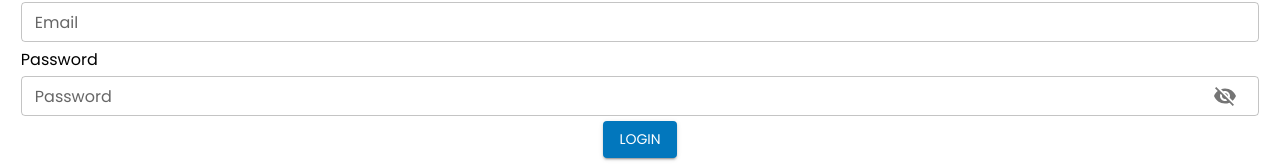
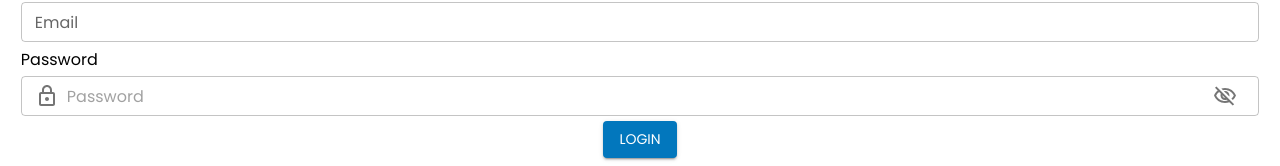
Before and after one commit to 2110336-2565-2/sec1_Group7_Tourister, a Next.js app in the folder frontend/: page /login in a window 1280 px wide. Shown: the part 254-420 px from the top of the page. Built offline with nearby package versions, Linux system fonts and the light colour scheme.

Commit message:
add icon

```diff
--- a/frontend/components/formInput/FormInputPassword.tsx
+++ b/frontend/components/formInput/FormInputPassword.tsx
@@ -1,8 +1,8 @@
 import { Controller } from "react-hook-form";
-import { TextField, FormControl, InputLabel, OutlinedInput, InputAdornment, IconButton } from "@mui/material";
-import { Visibility, VisibilityOff } from "@mui/icons-material";
+import { TextField, InputAdornment, IconButton } from "@mui/material";
+import { LockOutlined, VisibilityOffOutlined, VisibilityOutlined } from "@mui/icons-material";
 import { FormInputProps } from "./formInputProps";
-export const FormInputPassword = ({name, control, label, showPassword, handleClickShowPassword, handleMouseDownPassword} : FormInputProps ) => {
+export const FormInputPassword = ({name, control, showPassword, handleClickShowPassword, handleMouseDownPassword} : FormInputProps ) => {
     return (
         <Controller
             name={name}
@@ -13,7 +13,7 @@ export const FormInputPassword = ({name, control, label, showPassword, handleCli
             formState,
             })=>(
             <TextField
-                label='Password'
+                placeholder='Password'
                 variant="outlined"
                 type={showPassword ? "text" : "password"} // <-- This is where the magic happens
                 onChange={onChange}
@@ -22,6 +22,11 @@ export const FormInputPassword = ({name, control, label, showPassword, handleCli
                 error={Boolean(error)}
                 helperText={error ? error.message : null}
                 InputProps={{ // <-- This is where the toggle button is added.
+                    startAdornment: (
+                    <InputAdornment position="start">
+                        <LockOutlined />
+                    </InputAdornment>
+                    ),
                     endAdornment: (
                     <InputAdornment position="end">
                     <IconButton
@@ -29,7 +34,7 @@ export const FormInputPassword = ({name, control, label, showPassword, handleCli
                         onClick={handleClickShowPassword}
                         onMouseDown={handleMouseDownPassword}
                     >
-                        {showPassword ? <Visibility /> : <VisibilityOff />}
+                        {showPassword ? <VisibilityOutlined /> : <VisibilityOffOutlined />}
                     </IconButton>
                     </InputAdornment>
                     )
```
